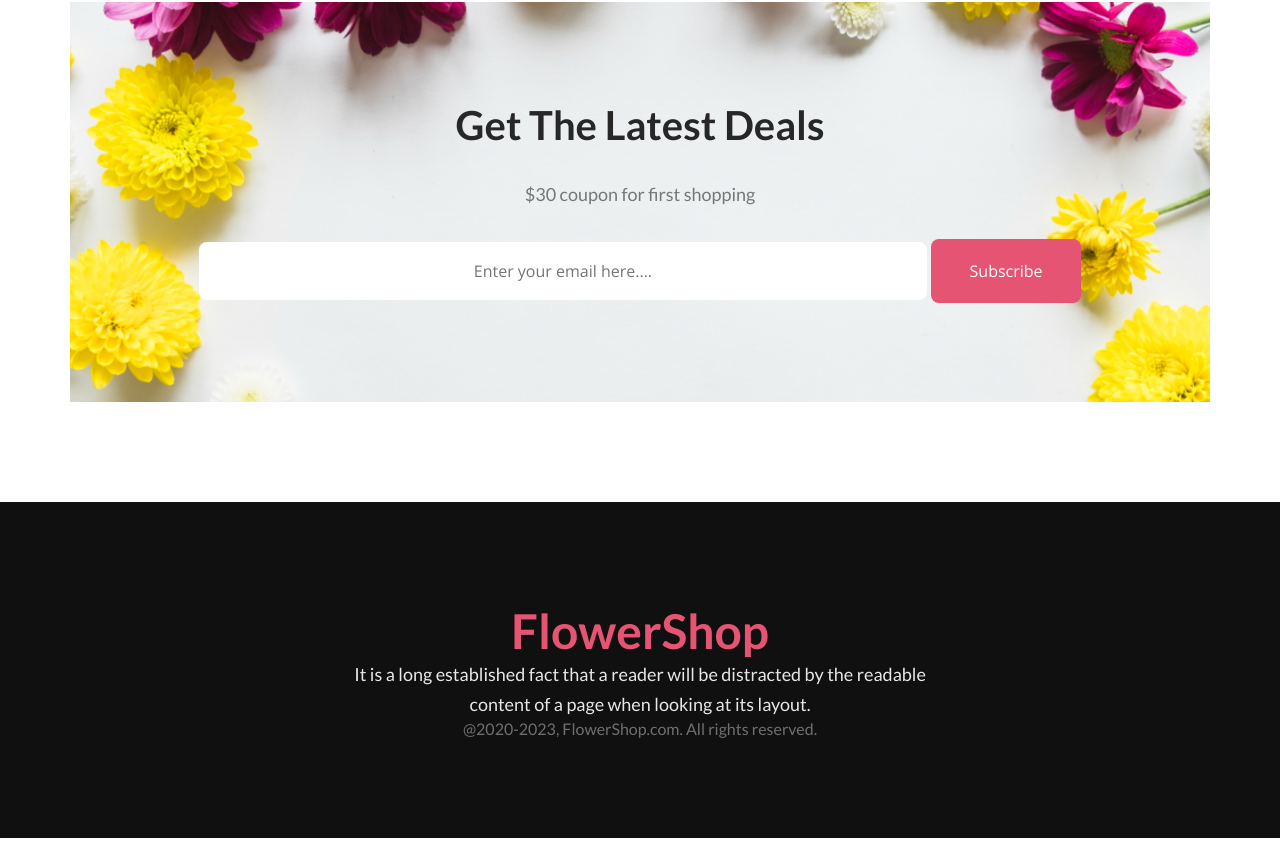
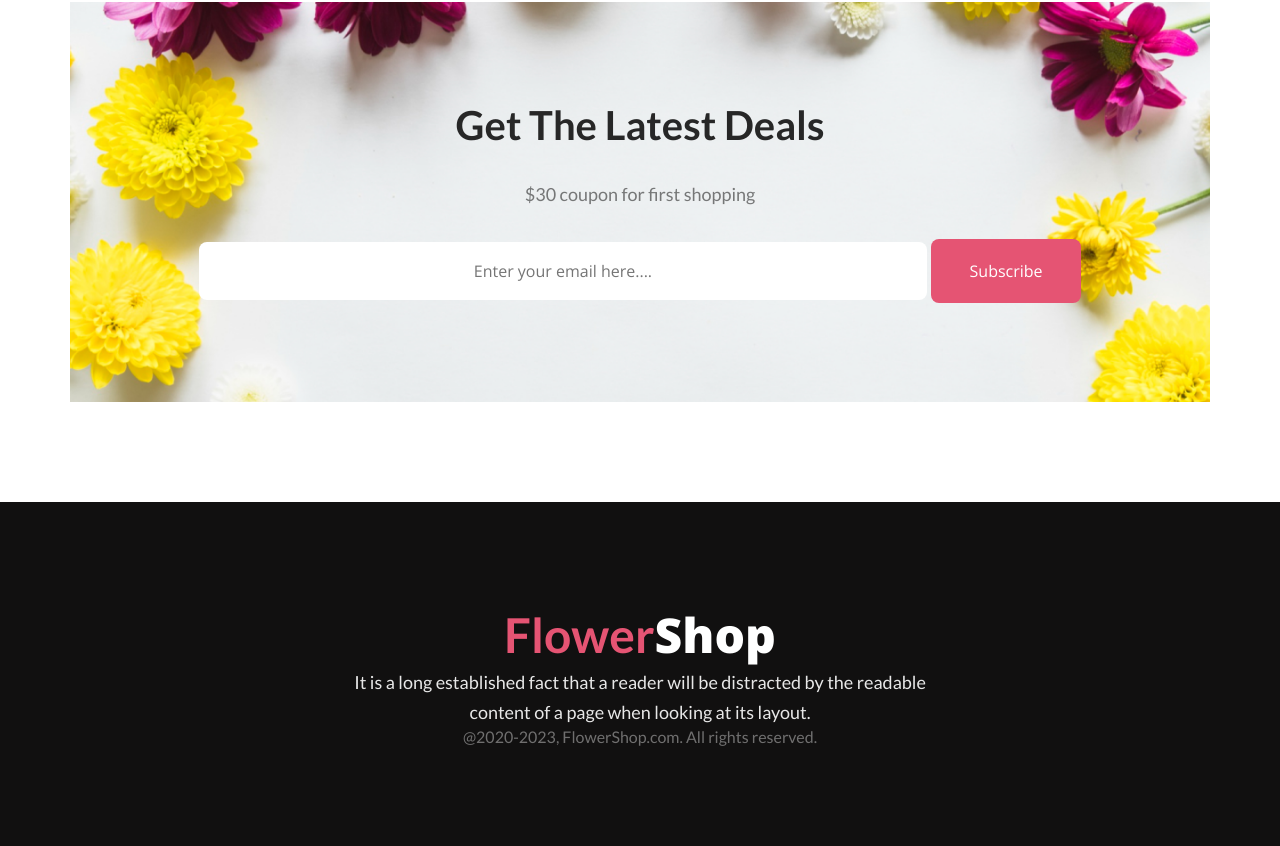
Before and after one commit to immhparvez/flower, a plain HTML site: page index.html in a window 1280 px wide. Shown: the part 3252-4098 px from the top of the page. Drawn offline with nearby package versions, Linux system fonts and the light colour scheme.

Commit message:
new work

```diff
--- a/index.html
+++ b/index.html
@@ -140,10 +140,10 @@
     <!-- footer start -->
     <footer>
       <div class="footer-info">
-        <h3 class="footer-title">FlowerShop</h3>
+        <h3 class="footer-title">Flower<span style="color: #fff">Shop</span></h3>
         <div class="footer-description">
           It is a long established fact that a reader will be distracted by the
-          readable <br>content of a page when looking at its layout.
+          readable <br />content of a page when looking at its layout.
         </div>
         <div class="footer-copyright">
           @2020-2023, FlowerShop.com. All rights reserved.
```
